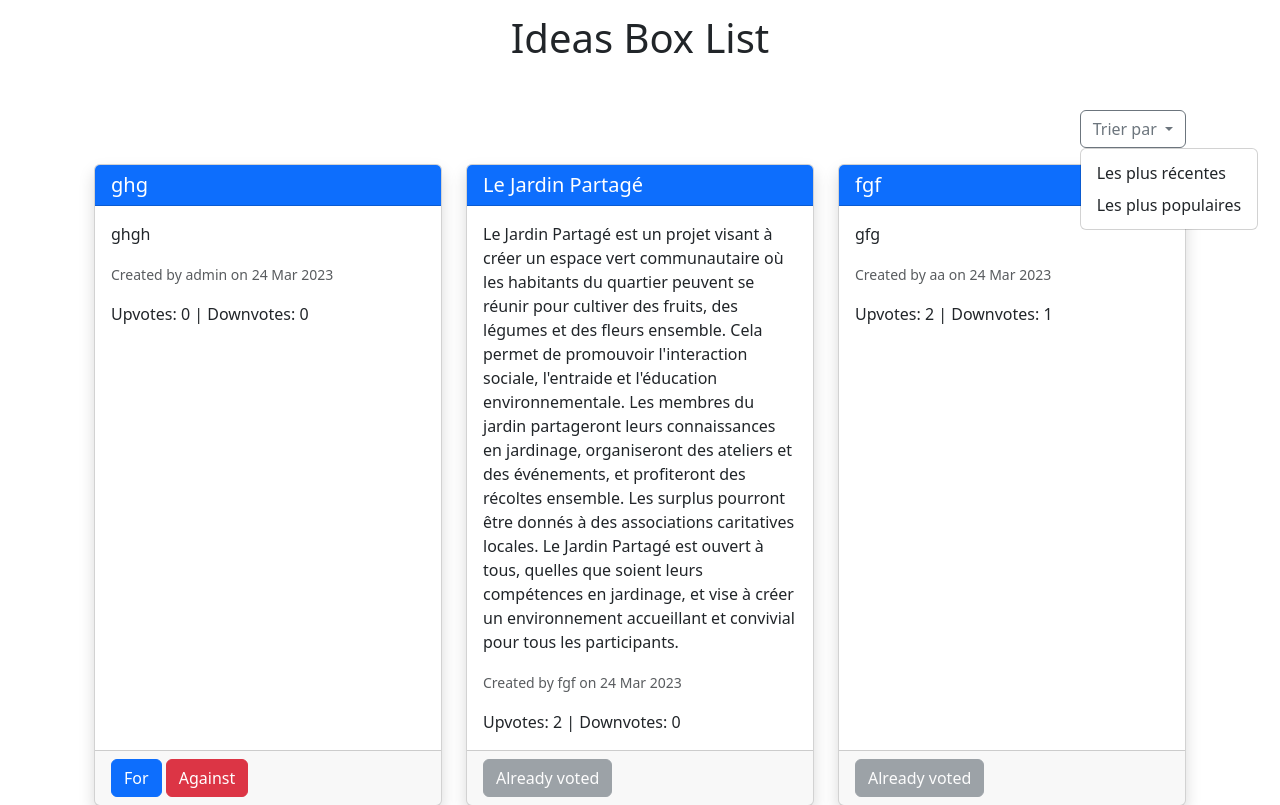
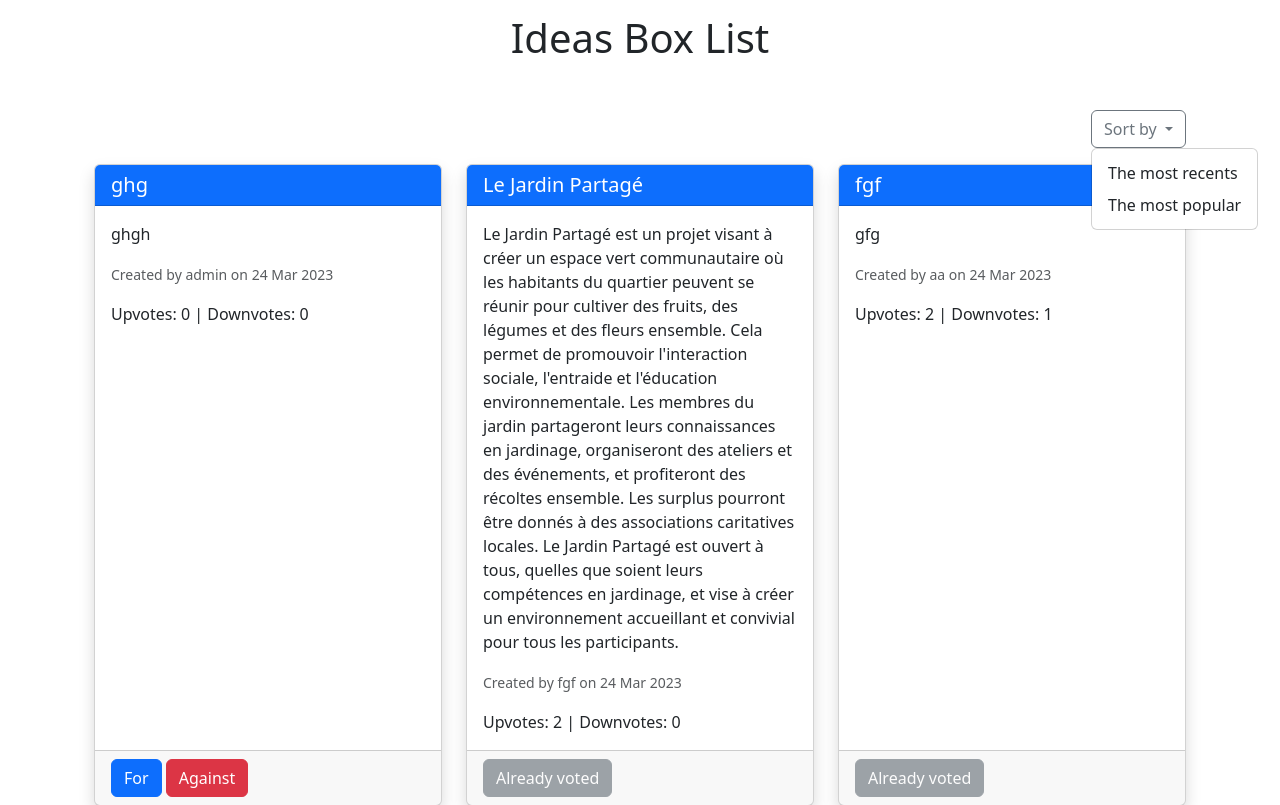
Before and after one commit to DonzerHD/Ideas_Box, a Django app: page /list_box/ in a window 1280 px wide, after a click on "Sort by". Shown: the part 147-952 px from the top of the page. Run offline with Django 4.2, Linux system fonts and the light colour scheme; a user stored in the database is signed in; data comes from the database, SQL or seed files in the repository; both versions use the stored data as it was after the commit.

```diff
--- a/src/box/templates/box/list_box.html
+++ b/src/box/templates/box/list_box.html
@@ -11,11 +11,11 @@
     <div class="col-md-12 d-flex justify-content-end">
         <div class="dropdown" id="sortDropdown">
           <button class="btn btn-outline-secondary dropdown-toggle" type="button" id="sortMenu" data-bs-toggle="dropdown" aria-haspopup="true" aria-expanded="false">
-            Trier par
+            Sort by
           </button>
                 <div class="dropdown-menu" aria-labelledby="sortMenu">
-                <a class="dropdown-item" href="?order_by=date">Les plus récentes</a>
-                <a class="dropdown-item" href="?order_by=votes">Les plus populaires</a>
+                <a class="dropdown-item" href="?order_by=date">The most recents</a>
+                <a class="dropdown-item" href="?order_by=votes">The most popular</a>
             </div>
         </div>
     </div>
```
Also changed, not shown: src/authentication/forms.py (+24 -1 lines), src/db.sqlite3.
